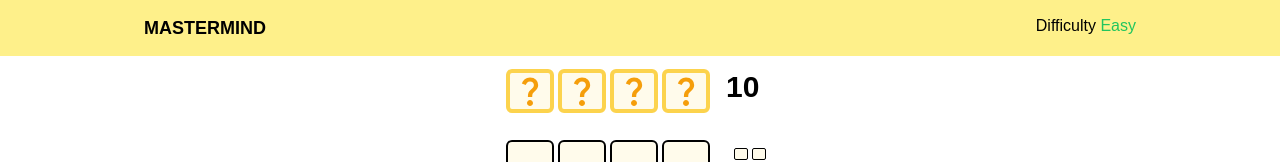
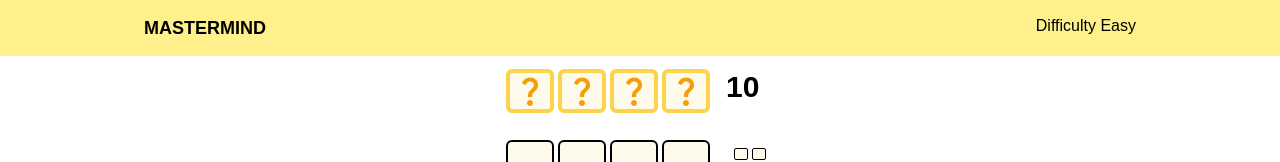
Before and after one commit to Verseler/mastermind, a React (Vite) app: page /Game in a window 1280 px wide. Shown: the top 162 px of the page. Built offline with nearby package versions, Linux system fonts and the light colour scheme; a web font is replaced by a local one.

Commit message:
style: add clickable components animation

```diff
--- a/src/components/ClickableTile.jsx
+++ b/src/components/ClickableTile.jsx
@@ -2,7 +2,8 @@
 
   return (
     <button
-      className={`${props.conditionStyles} ${props.bgColor} h-[5.5vh] w-[6vh] min-w-[2rem] min-h-[2rem] border-2 border-black rounded-md`}
+      className={`${props.conditionStyles} ${props.bgColor}
+      h-[5.5vh] w-[6vh] min-w-[2rem] min-h-[2rem] border-2 border-black rounded-md transition-transform active:scale-90`}
       onClick={props.onClickAction}
     ></button>
   );
--- a/src/components/Header.jsx
+++ b/src/components/Header.jsx
@@ -4,9 +4,9 @@
 export default function Header({ currentLevel, setNewLevel }) {
   const [showLevelOptions, setShowLevelOptions] = useState(false);
   const COLORS = {
-    Easy: "text-green-500",
-    Intermediate: "text-yellow-500",
-    Hard: "text-red-500",
+    Easy: "green-500",
+    Intermediate: "yellow-500",
+    Hard: "red-500",
   };
 
   function handleShowLevelOptions() {
@@ -27,9 +27,9 @@
                 handleShowLevelOptions();
               }}
               key={index}
-              className={`${COLORS[difficulty.level]} ${
+              className={`text-${COLORS[difficulty.level]} ${
                 currentLevel === difficulty.level && "font-extrabold"
-              } cursor-pointer`}
+              } cursor-pointer transition-transform active:scale-90`}
             >
               {difficulty.level}
             </span>
@@ -42,12 +42,12 @@
   return (
     <header className="relative flex items-center px-5 bg-yellow-200 h-14">
       <div className="flex justify-between w-full sm:m-auto sm:w-4/5 max-w-7xl">
-        <p className="text-lg font-bold cursor-pointer">MASTERMIND</p>
+        <p className="text-lg font-bold">MASTERMIND</p>
         <div className="ml-auto">
           <ul className="flex justify-end w-full gap-7">
-            <li onClick={handleShowLevelOptions} className="cursor-pointer">
+            <li onClick={handleShowLevelOptions} className={`transition-transform border-${COLORS[currentLevel]} cursor-pointer hover:border-b-2 active:scale-90`}>
               <span className="hidden sm:inline">Difficulty{" "}</span>
-              <span className={COLORS[currentLevel]}>{currentLevel}</span>
+              <span className={`text-${COLORS[currentLevel]}`}>{currentLevel}</span>
             </li>
             {showLevelOptions && levelOptionsUI()}
           </ul>
```
